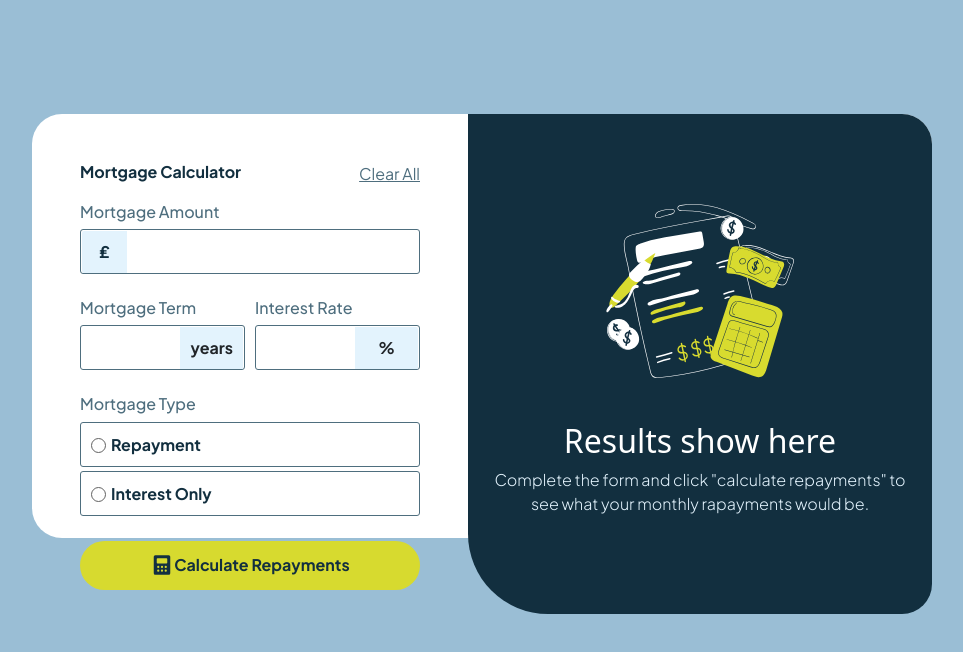
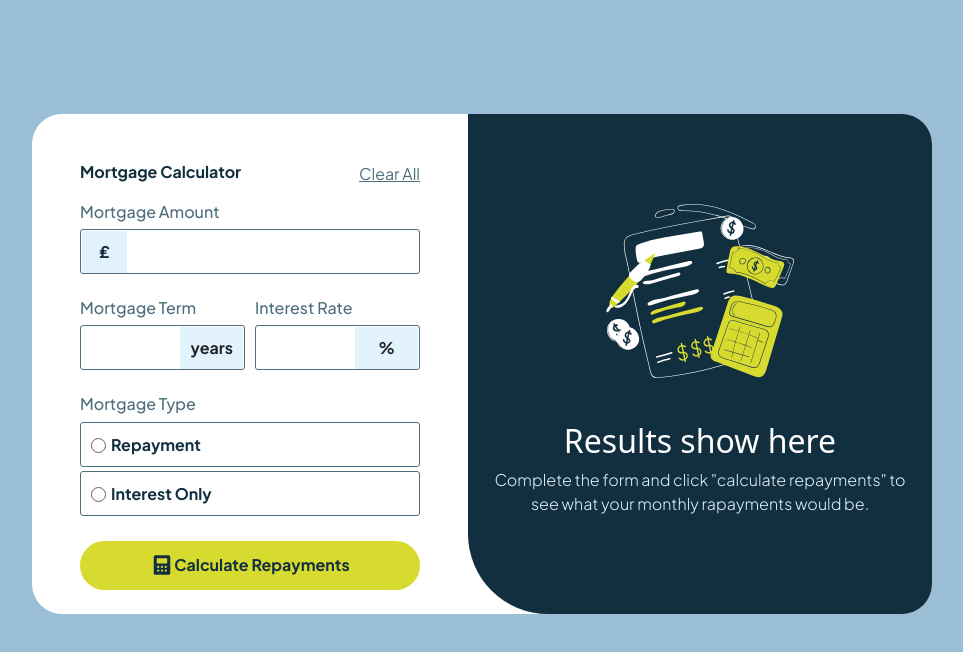
Before and after one commit to VictorGarcia2/mortgage-repayment-calculator-by-victor, a plain HTML site: page index.html in a window 1280 px wide. Shown: the whole page, without its empty margins (158-1121 px from the left). Drawn offline with nearby package versions, Linux system fonts and the light colour scheme.

Commit message:
redimension

```diff
--- a/style/style.css
+++ b/style/style.css
@@ -436,6 +436,11 @@ input{
         text-decoration: none;
     }
 }
+@media (min-width: 1280px ){
+    .mort{
+        height: 500px;
+    }
+}
 @media (min-width: 1500px){
     .mort {
         display: flex !important;
```
